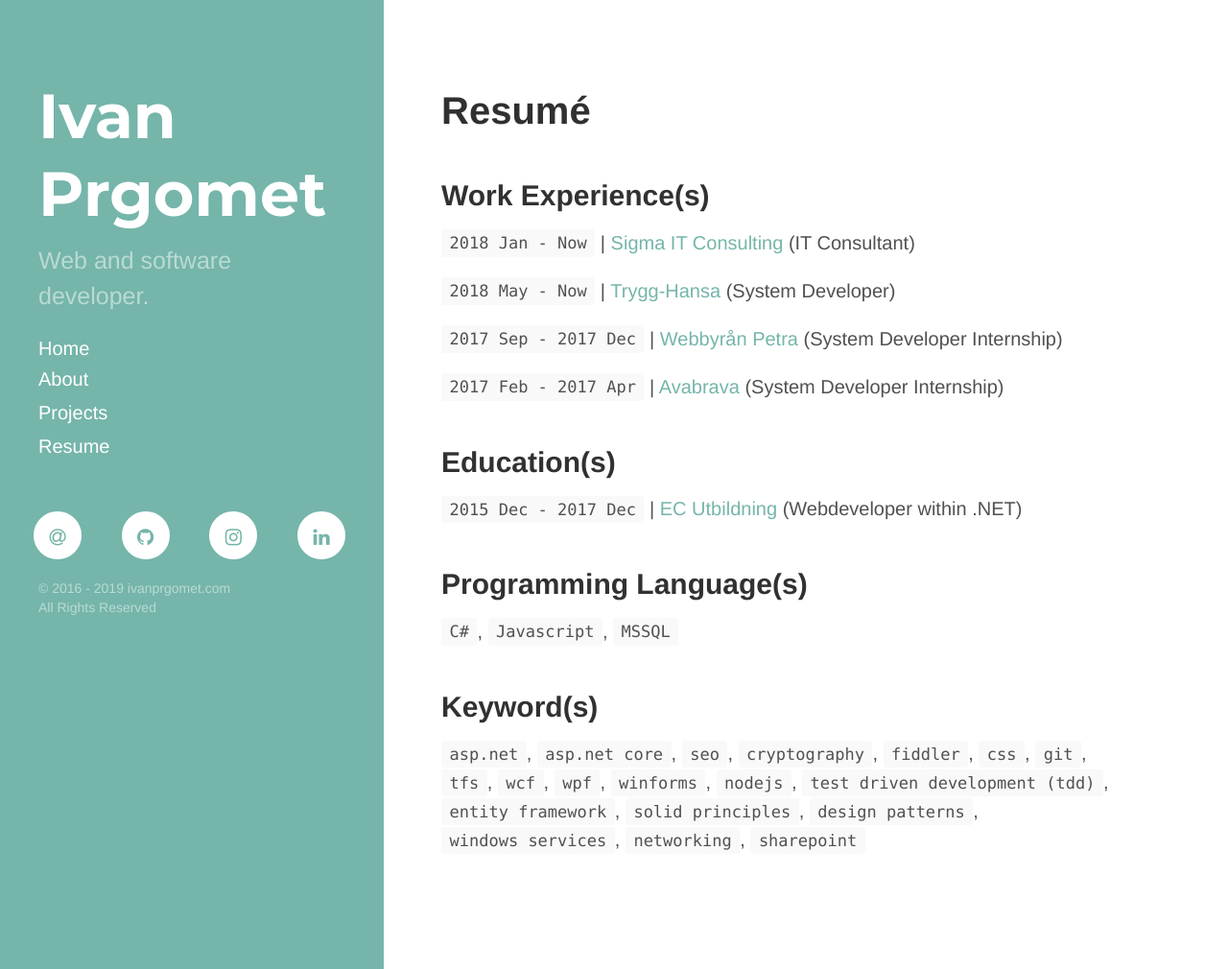
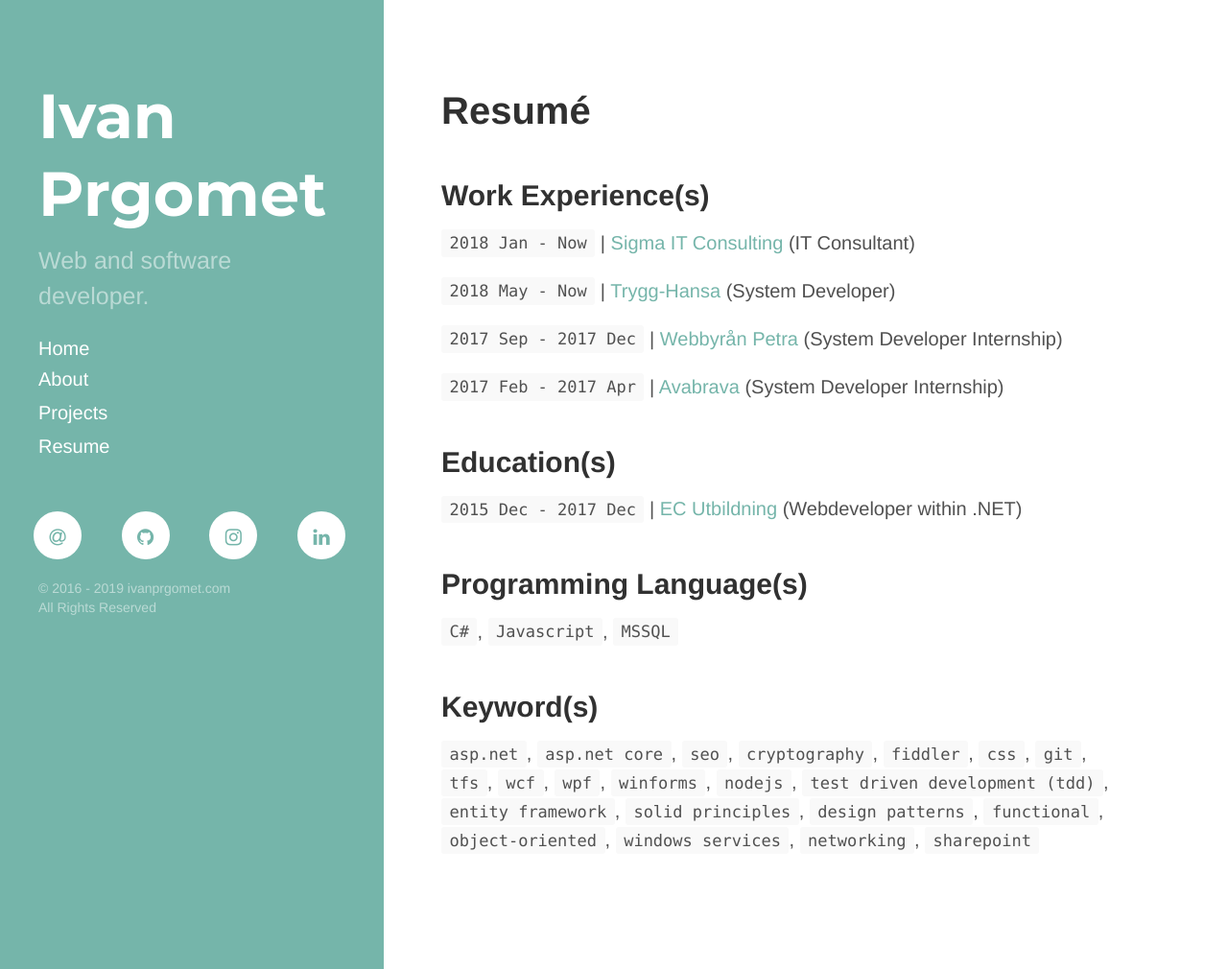
Before and after one commit to ivanprgomet-ip/ivanprgomet-ip.github.io, a Jekyll site: the page built from resume/index.md, in a window 1280 px wide and 1010 px high. Shown: the whole window at 96% size. Built offline with Jekyll 4.4.1, drawn with Linux system fonts in a browser that asks for light colours; nearby versions of some CDN libraries.

Commit message:
Updated keywords list

```diff
--- a/resume/index.md
+++ b/resume/index.md
@@ -26,4 +26,4 @@ description: This is my resumé. Here you can see my programing skills, where i
 `C#`, `Javascript`, `MSSQL`
 
 ## Keyword(s)
-`asp.net`, `asp.net core`, `seo`, `cryptography`, `fiddler`, `css`, `git`, `tfs`, `wcf`, `wpf`, `winforms`, `nodejs`, `test driven development (tdd)`, `entity framework`, `solid principles`, `design patterns`, `windows services`, `networking`, `sharepoint`
+`asp.net`, `asp.net core`, `seo`, `cryptography`, `fiddler`, `css`, `git`, `tfs`, `wcf`, `wpf`, `winforms`, `nodejs`, `test driven development (tdd)`, `entity framework`, `solid principles`, `design patterns`, `functional`, `object-oriented`, `windows services`, `networking`, `sharepoint`
```
